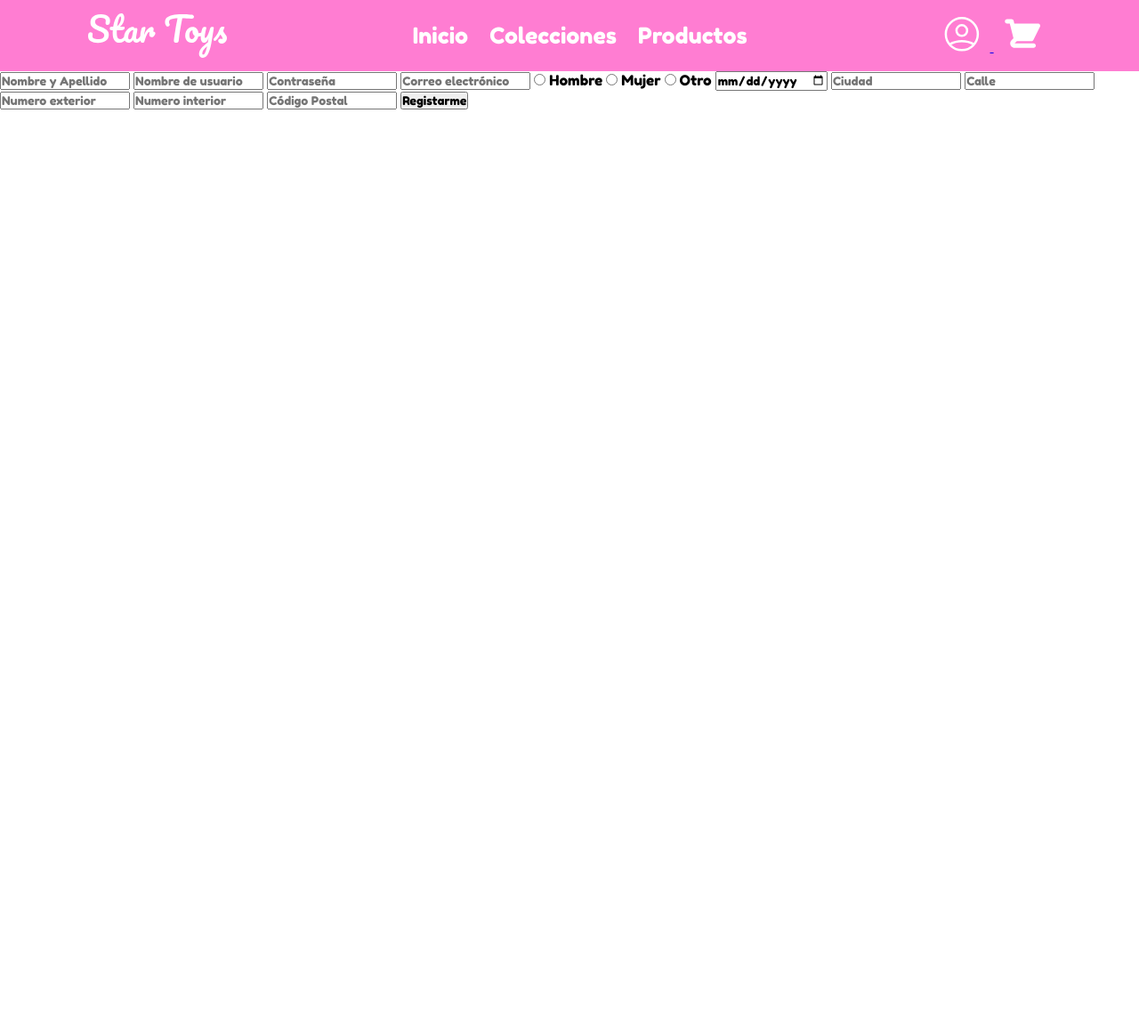
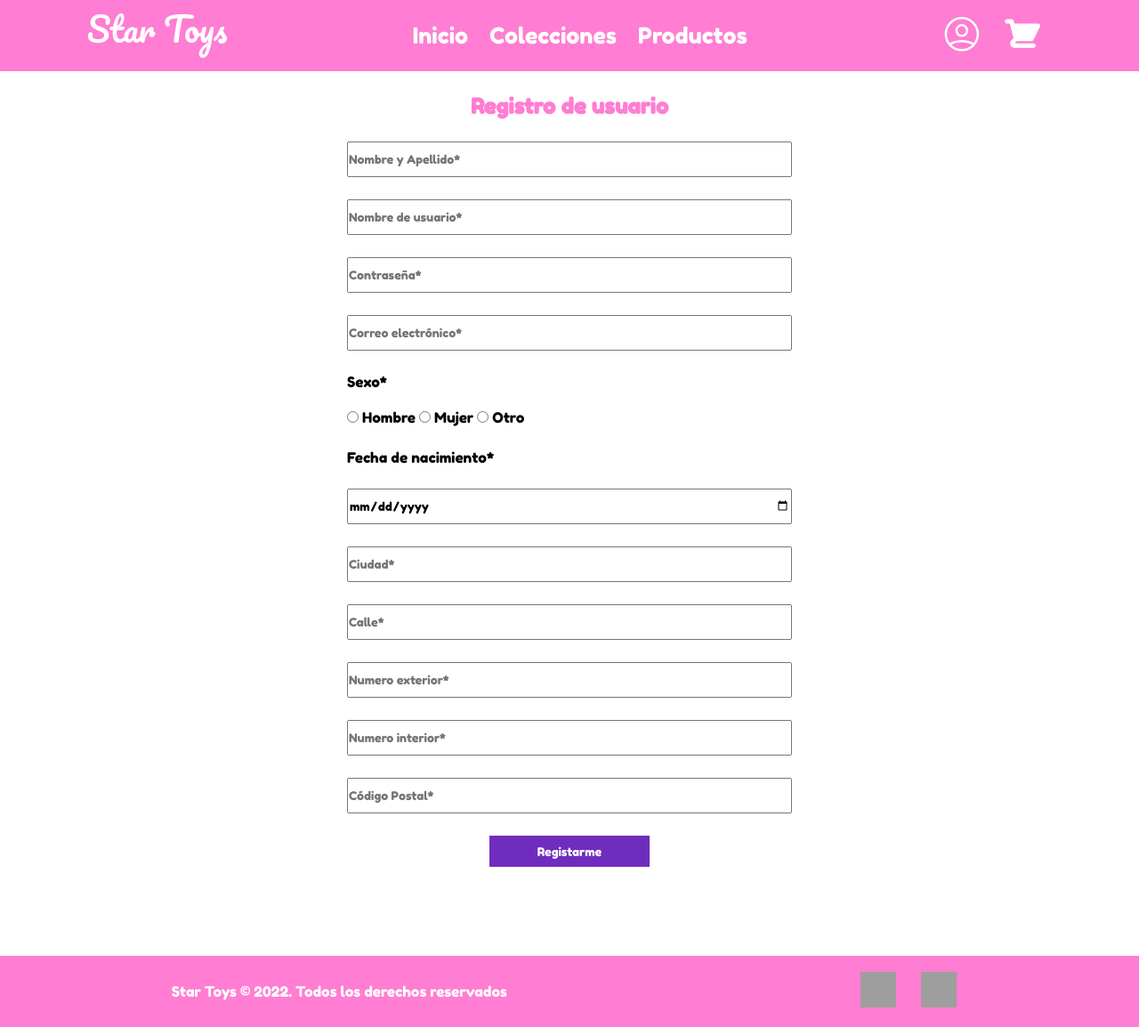
Before and after one commit to carloscastromx/startoys, a PHP site: page /registro.php in a window 1280 px wide. Shown: the whole page at 89% size. Before the commit the page ends 123 px from the top, so only its background shows below. Run offline with PHP 8.4, Linux system fonts and the light colour scheme; grey boxes are pictures that could not be loaded.

Commit message:
Add files via upload

```diff
--- a/registro.php
+++ b/registro.php
@@ -44,39 +44,47 @@
     <header>
         <img src="./Star Toys.svg" alt="Logo" class="logo">
         <nav>
-            <a class="inicio" href="#">Inicio</a>
+            <a class="inicio" href="./index.html">Inicio</a>
             <a class="colecciones" href="#">Colecciones</a>
             <a class="productos" href="#">Productos</a>
         </nav>
         <div class="icons">
-            <a href="#">
-                <img src="./Usuario.svg" alt="Usuario" class="usuario">
-            </a>
+            <img src="./Usuario.svg" alt="Usuario" class="usuario">
             <a href="#">
                 <img src="./Carrito.svg" alt="Carrito" class="carrito">
             </a>
         </div>
     </header>
     <form method="post" action="registro.php">
-        <input type="text" id="nombre" placeholder="Nombre y Apellido" maxlength="50" required>
-        <input type="text" id="usuario" placeholder="Nombre de usuario" maxlength="15" required>
-        <input type="password" id="contra" placeholder="Contraseña" maxlength="50" required>
-        <input type="email" id="correo" placeholder="Correo electrónico" maxlength="50" required>
-        <input type="radio" name="sexo-h" id="sexo-hombre">
-        <label for="sexo-h">Hombre</label>
-        <input type="radio" name="sexo-m" id="sexo-mujer">
-        <label for="sexo-m">Mujer</label>
-        <input type="radio" name="sexo-o" id="sexo-otro">
-        <label for="sexo-o">Otro</label>
-        <input type="date" placeholder="Fecha de Nacimiento" id="fecha_n" required>
-        <input type="text" placeholder="Ciudad" maxlength="50" id="ciudad" required>
-        <input type="text" placeholder="Calle" maxlength="50" id="calle" required>
-        <input type="text" placeholder="Numero exterior" id="n_ext" maxlength="50" required>
-        <input type="text" placeholder="Numero interior" id="n_int" maxlength="50" required>
-        <input type="text" placeholder="Código Postal" id="cp" maxlength="8" required>
-        <input type="button" value="Registarme" id="btn-registro">
+        <div class="centrado">
+            <h2 class="espacio">Registro de usuario</h2>
+            <input type="text" id="nombre" placeholder="Nombre y Apellido*" maxlength="50" required class="cuadrotexto espacio"> <br>
+            <input type="text" id="usuario" placeholder="Nombre de usuario*" maxlength="15" required class="cuadrotexto espacio"> <br>
+            <input type="password" id="contra" placeholder="Contraseña*" maxlength="50" required class="cuadrotexto espacio"> <br>
+            <input type="email" id="correo" placeholder="Correo electrónico*" maxlength="50" required class="cuadrotexto espacio"> <br>
+            <div class="espacio">
+                <div class="cuadro izquierda">
+                    <p>Sexo*</p> <br>
+                    <input type="radio" name="sexo" id="sexo-hombre" />  Hombre
+                    <input type="radio" name="sexo" id="sexo-mujer"/>  Mujer
+                    <input type="radio" name="sexo" id="sexo-otro"/>  Otro <br>
+                </div>
+            </div>
+            <div class="espacio">
+                <div class="cuadro izquierda">
+                    <p>Fecha de nacimiento*</p>
+                    <input type="date" placeholder="Fecha de Nacimiento" id="fecha_n" required class="cuadrotexto espacio"> <br>
+                </div>
+            </div>
+            <input type="text" placeholder="Ciudad*" maxlength="50" id="ciudad" required class="cuadrotexto espacio"> <br>
+            <input type="text" placeholder="Calle*" maxlength="50" id="calle" required class="cuadrotexto espacio"> <br>
+            <input type="text" placeholder="Numero exterior*" id="n_ext" maxlength="50" required class="cuadrotexto espacio"> <br>
+            <input type="text" placeholder="Numero interior*" id="n_int" maxlength="50" required class="cuadrotexto espacio"> <br>
+            <input type="text" placeholder="Código Postal*" id="cp" maxlength="8" required class="cuadrotexto espacio"> <br>
+            <input type="button" value="Registarme" id="btn-registro" class="espacio registro"><br>
+        </div>
     </form>
-    <p id="error-msg"></p>
+    <p id="error-msg" class="espacio centrado"></p>
     <script>
         $(document).ready(function(){
             $("#error-msg").css("color","red");
@@ -153,4 +161,17 @@
             });
     </script>
 </body>
+<footer class="final">
+    <div>
+        <p>Star Toys © 2022. Todos los derechos reservados </p>
+    </div>
+    <div class="icons">
+        <a href="#">
+            <img src="./icons8-facebook-120 1.png" alt="Facebook" class="usuario">
+        </a>
+        <a href="#">
+            <img src="./icons8-instagram-100 1.png" alt="Instagram" class="carrito">
+        </a>
+    </div>
+</footer>
 </html>
--- a/style.css
+++ b/style.css
@@ -11,6 +11,9 @@ header{
     display: flex;
     justify-content: space-around;
     align-items: center;
+}
+a{
+    text-decoration: none;
 }
 .logo{
     height: 50px;
@@ -74,3 +77,86 @@ nav a{
     text-decoration: none;
     font-size: 24px;
 }
+.textoizquierda{
+    font-size: 32px;
+    text-align: left;
+    padding: 0 50px;
+    margin-top: 50px;
+    width: 50%;
+    display: flex;
+    flex-direction: column;
+    gap: 20px;
+}
+.texto{
+    font-size: 18px;
+
+}
+.coleccionestitulo{
+    display: flex;
+    justify-content: space-around;
+    flex-wrap: wrap;
+}
+h2{
+    color: #FF7DD2;
+}
+.imagenp{
+    margin-top: 50px;
+    margin-right: 100px;
+    width: 400px;
+    height: 200px;
+    background-color: #D9D9D9;
+}
+.imagenp2{
+    margin-top: 50px;
+    margin-left: 100px;
+    width: 400px;
+    height: 200px;
+    background-color: #D9D9D9;
+}
+.textoderecha{
+    font-size: 32px;
+    text-align: right;
+    padding: 0 50px;
+    margin-top: 50px;
+    width: 50%;
+    display: flex;
+    flex-direction: column;
+    gap: 20px;
+}
+.final{
+    width: 100%;
+    height: 80px;
+    margin-bottom: 0px;
+    margin-top: 100px;
+    background: #FF7DD2;
+    display: flex;
+    justify-content: space-around;
+    align-items: center;
+    text-decoration: none;
+    color: white;
+}
+.centrado{
+    text-align: center;
+}
+.espacio{
+    margin-top: 25px;
+}
+.cuadrotexto{
+    width: 500px;
+    height: 40px;
+}
+.cuadro{
+    width: 500px;
+    margin: auto;
+}
+.izquierda{
+    text-align: left;
+}
+.registro{
+    width: 180px;
+    height: 35px;
+    background-color:#6F2DBD;
+    color: white;
+    border: 1px solid #6F2DBD;
+    cursor: pointer;
+}
```
Also changed, not shown: index.html (+34 -1 lines).
